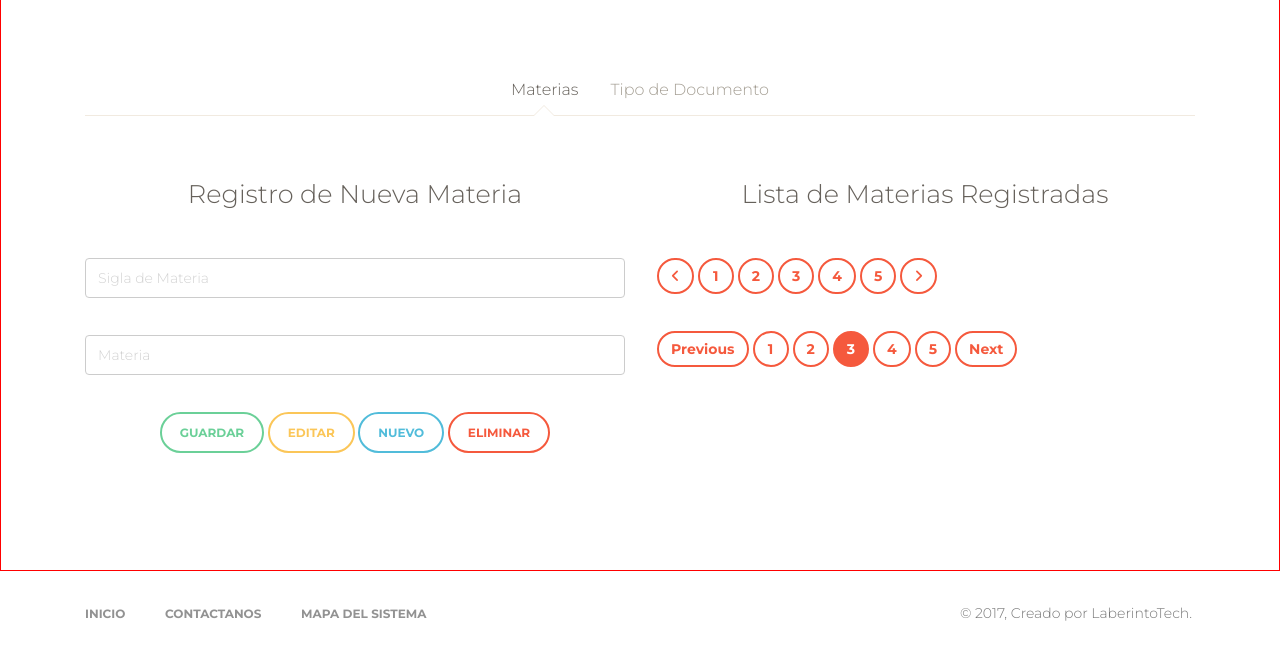
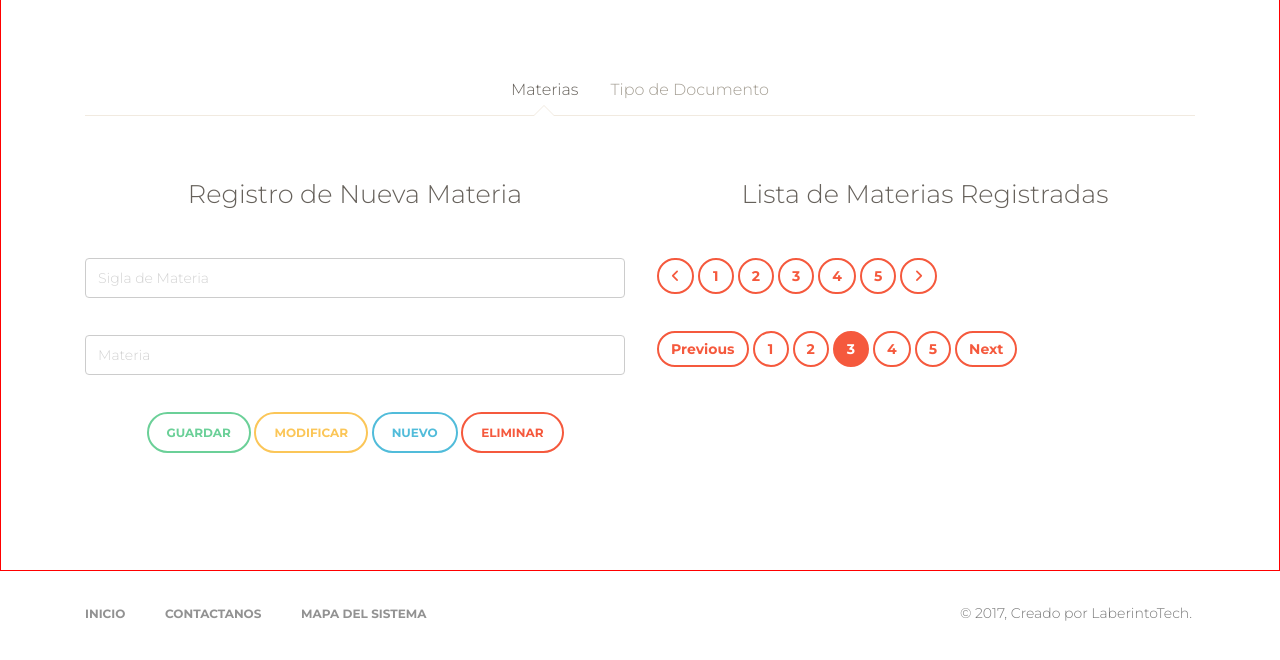
Before and after one commit to ArnoldRomero/Biblioteca, a PHP site: page /registro.php in a window 1280 px wide. Shown: the part 72-732 px from the top of the page. Run offline with PHP 8.4, Linux system fonts and the light colour scheme; data that the repository does not hold is empty; some libraries are stand-ins or nearby versions.

Commit message:
primer commit

```diff
--- a/admin/clsTipo.php
+++ b/admin/clsTipo.php
@@ -40,7 +40,7 @@ class Tipo extends Conexion{
 
 	public function Guardar()
 	{
-     $sql="INSERT into tipo(nombre_tipo) values('$this->nombre')";
+     $sql="INSERT into tipo(nombre_tipo) values ('$this->nombre')";
 
 		if(parent::ejecutar($sql))
 			return true;
@@ -71,6 +71,6 @@ class Tipo extends Conexion{
 		$sql="SELECT *from tipo";
 		return parent::ejecutar($sql);
 	}
-8
+
 }
 ?>
--- a/admin/funciones_Materia.php
+++ b/admin/funciones_Materia.php
@@ -1,4 +1,7 @@
 <?php
+    include_once('clsMateria.php');
+
+
     function Guardar_Materia(){
         if($_POST['txt_id1'] && $_POST['txt_nombre1'] )
     {
--- a/admin/funciones_Tipo.php
+++ b/admin/funciones_Tipo.php
@@ -1,6 +1,9 @@
 <?php
-    function Guardar_Tipo(){
-        if($_POST['txt_id2'] && $_POST['txt_nombre2'] )
+    include_once('clsTipo.php');
+
+    function Guardar_Tipo()
+    {
+        if($_POST['txt_nombre2'] )
         {
 
             $obj= new Tipo();
@@ -15,7 +18,6 @@
         }
         else
             echo "Es obligatorio el la sigla y nombre!!!";
-
     }
 
     function Modificar_Tipo()
--- a/admin/registro.php
+++ b/admin/registro.php
@@ -53,10 +53,10 @@
                                                     <input type="text" class="form-control form-control-success" id="inputSuccess1" placeholder="Materia" name="txt_nombre1">
                                                 </div><br/>
                                                 <div class="form-group">
-                                                    <input type=submit class="btn btn-outline-success btn-round" value="Guardar" name="btnGuardar1">
-                                                    <input type=submit class="btn btn-outline-warning btn-round" value="Editar" name="btnEditar1">
-                                                    <input type=submit class="btn btn-outline-info btn-round" value="Nuevo" name="btnNuevo1">
-                                                    <input type=submit class="btn btn-outline-danger btn-round" value="Eliminar" name="btnEliminar1">
+                                                    <input type=submit class="btn btn-outline-success btn-round" value="Guardar" name="botones">
+                                                    <input type=submit class="btn btn-outline-warning btn-round" value="Modificar" name="botones">
+                                                    <input type=submit class="btn btn-outline-info btn-round" value="Nuevo" name="botones">
+                                                    <input type=submit class="btn btn-outline-danger btn-round" value="Eliminar" name="botones">
                                                 </div><br/>
                                             </form>
                                         </div>
@@ -116,18 +116,22 @@
                                                 <h3>Nuevo Tipo de Documento</h3>
                                                 <br/>
                                             </div>
-                                            <form>
+                                            <form action="registro.php" method="POST" >
+
+
                                                 <div class="form-group has-success">
                                                     <input type="text" readonly="false" class="form-control form-control-success" id="inputSuccess1" placeholder="Id Autogenerado" name="txt_id2">
                                                 </div><br/>
                                                 <div class="form-group has-success">
                                                     <input type="text" class="form-control form-control-success" id="inputSuccess1" placeholder="Tipo de Documento" name="txt_nombre2">
                                                 </div><br/>
+
+
                                                 <div class="form-group">
-                                                    <input type=submit class="btn btn-outline-success btn-round" value="Guardar" name="btnGuardar2">
-                                                    <input type=submit class="btn btn-outline-warning btn-round" value="Editar" name="btnEditar2">
-                                                    <input type=submit class="btn btn-outline-info btn-round" value="Nuevo" name="btnNuevo2">
-                                                    <input type=submit class="btn btn-outline-danger btn-round" value="Eliminar" name="btnEliminar2">
+                                                    <input type=submit class="btn btn-outline-success btn-round" value="Guardar" name="btn">
+                                                    <input type=submit class="btn btn-outline-warning btn-round" value="Modificar" name="btn">
+                                                    <input type=submit class="btn btn-outline-info btn-round" value="Nuevo" name="btn">
+                                                    <input type=submit class="btn btn-outline-danger btn-round" value="Eliminar" name="btn">
                                                 </div><br/>
                                             </form>
                                         </div>
@@ -193,6 +197,51 @@
         /********** FUNCIONES DE MATERIA Y TIPO ***********/
         include_once('funciones_Materia.php');
         include_once('funciones_Tipo.php');
+
+
+        switch($_POST['botones'])
+        {
+            case "Nuevo":{
+            }break;
+
+            case "Guardar":{
+            Guardar_Materia();
+            }break;
+
+            case "Modificar":{
+            Modificar_Materia();
+            }break;
+
+            case "Eliminar":{
+            Eliminar_Materia();
+            }break;
+
+            case "Buscar":{
+            Buscar_Materia();
+            }break;
+        }
+        switch($_POST['btn'])
+        {
+            case "Nuevo":{
+            }break;
+
+            case "Guardar":{
+            Guardar_Tipo();
+            }break;
+
+            case "Modificar":{
+            Modificar_Tipo();
+            }break;
+
+            case "Eliminar":{
+            Eliminar_Tipo();
+            }break;
+
+            case "Buscar":{
+            Buscar_Tipo();
+            }break;
+
+        }
     ?>
 
 </body>
```
Lines whose indentation alone changed are shown as unchanged.
